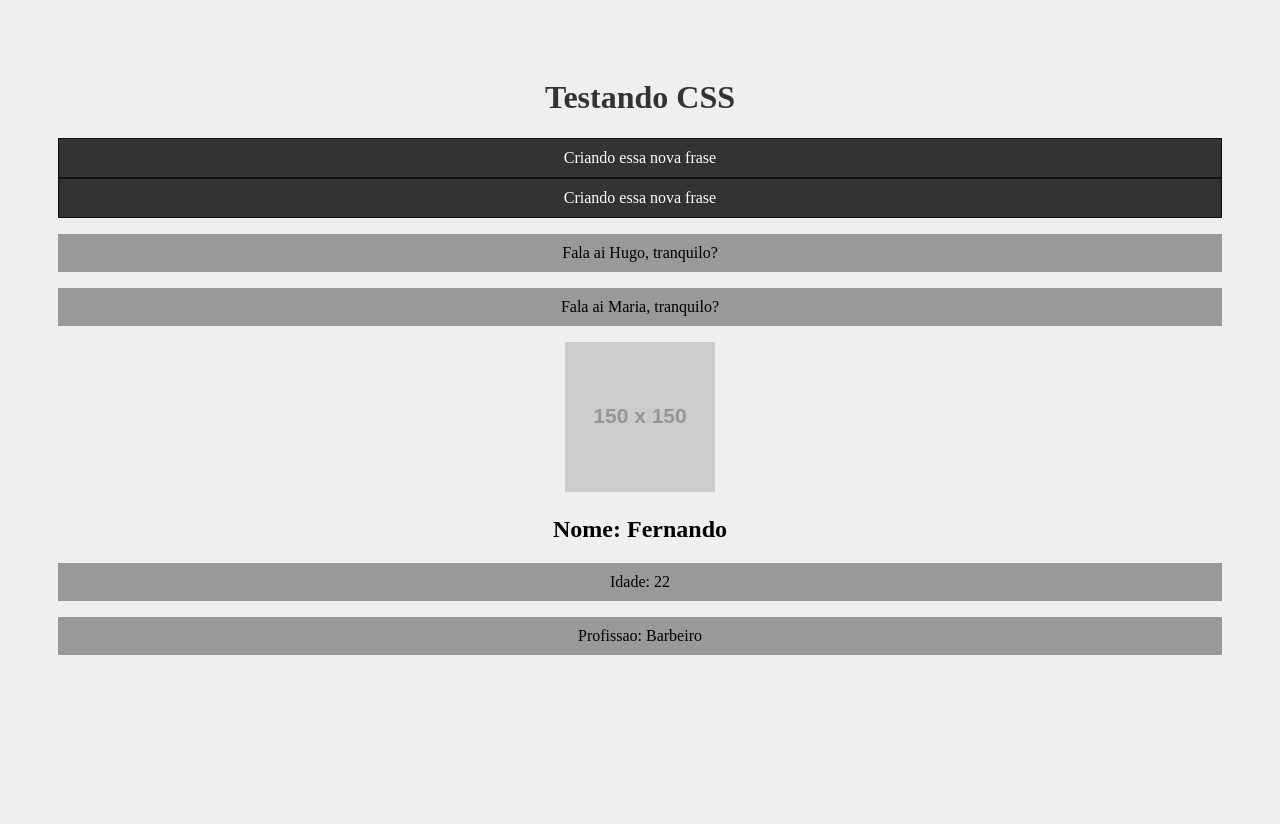
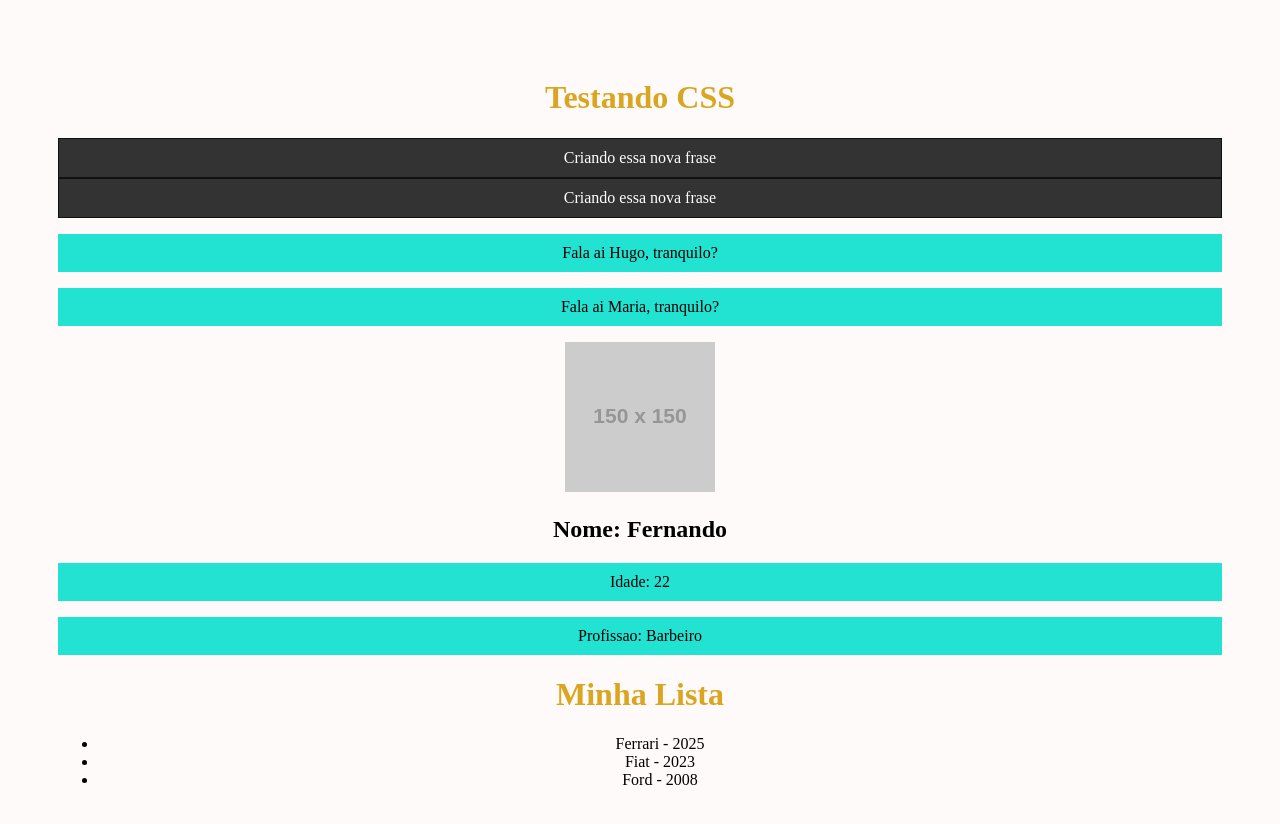
Before and after one commit to hugo-caixeta/React-Js, a React (Create React App) app in the folder estudos-reactjs/: page / in a window 1280 px wide. Shown: the top 824 px of the page. Before the commit the page ends 800 px from the top, so only its background shows below. Built offline with nearby package versions, Linux system fonts and the light colour scheme.

Commit message:
Atualizacao 23/09/2025

```diff
--- a/estudos-reactjs/src/App.js
+++ b/estudos-reactjs/src/App.js
@@ -2,6 +2,7 @@
 import SayMyName from './components/SayMyName';
 import Pessoa from './components/Pessoa';
 import Frase from './components/Frase';
+import List from './components/List';
 
 
 
@@ -20,6 +21,7 @@
       <SayMyName nome='Hugo'/>
       <SayMyName nome={nome}/>
       <Pessoa nome="Fernando" idade="22" profissao="Barbeiro" foto="https://via.placeholder.com/150" />
+      <List />
     </div>
   );
 }
--- /dev/null
+++ b/estudos-reactjs/src/components/Item.js
@@ -0,0 +1,10 @@
+
+function Item({marca, ano_lancamento}) {
+    return (
+        <>
+            <li>{marca} - {ano_lancamento}</li>
+        </>
+    )
+}
+
+export default Item
--- /dev/null
+++ b/estudos-reactjs/src/components/List.js
@@ -0,0 +1,17 @@
+import Item from "./Item"
+
+
+function List() {
+    return (
+        <>
+            <h1>Minha Lista</h1>
+            <ul>
+                <Item marca="Ferrari" ano_lancamento="2025"/>
+                <Item marca="Fiat" ano_lancamento="2023"/>
+                <Item marca="Ford" ano_lancamento="2008"/>
+            </ul>
+        </>
+    )
+}
+
+export default List
--- a/estudos-reactjs/src/index.css
+++ b/estudos-reactjs/src/index.css
@@ -1,13 +1,14 @@
 body {
   padding: 50px;
-  background-color: #efefef;
+  padding-bottom: 500px;
+  background-color: snow;
 }
 
 h1 {
-  color: #333;
+  color: goldenrod;
 }
 
 p {
-  background-color: #999;
+  background-color: #22e2d2;
   padding: 10px;
 }
```
